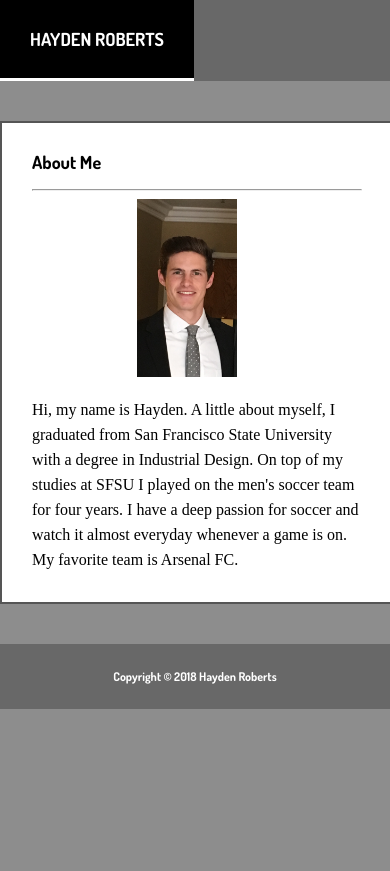
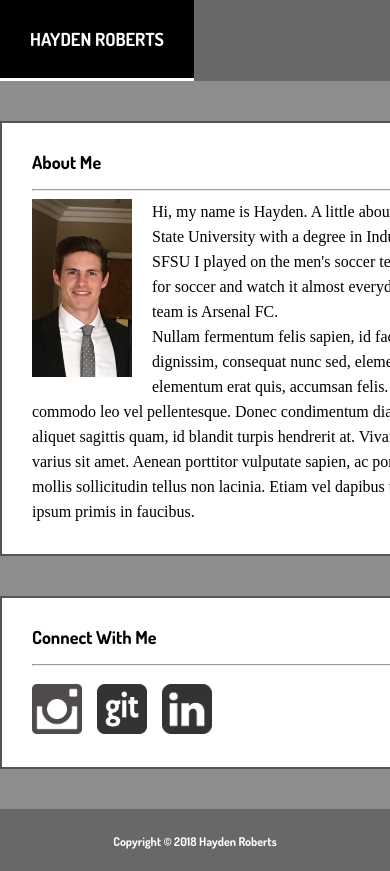
Before and after one commit to HaydenRoberts/Responsive-Portfolio, a plain HTML site: page index.html in a window 390 px wide. Shown: the top 871 px of the page. Before the commit the page ends 844 px from the top, so only its background shows below. Drawn offline with Linux system fonts and the light colour scheme.

Commit message:
Working on responsive layout for 768 width

```diff
--- a/css/style.css
+++ b/css/style.css
@@ -288,3 +288,28 @@ input[type=submit] {
         top: -100px;
     }
 }
+
+@media screen and (max-width: 768px) {
+    /* Index Page */
+
+    .main-section {
+        display: block;
+        width: 636px;
+        clear: both;
+    }
+
+    .headshot {
+        float: left;
+    }
+
+    .connect {
+        display: block;
+        position: relative;
+        margin-top: 40px;
+        width: 636px;
+    }
+
+    .portfolio-images {
+        display: inline-block;
+    }
+}
--- a/index.html
+++ b/index.html
@@ -35,6 +35,9 @@
                     years. I have a deep passion for soccer and watch it almost everyday whenever
                     a game is on. My favorite team is Arsenal FC.
                 </p>
+                <p>Nullam fermentum felis sapien, id facilisis neque facilisis ac. Nam id velit dignissim, consequat nunc sed, elementum orci. Donec nec est maximus, elementum erat quis, accumsan felis. Ut in molestie mi. Suspendisse bibendum commodo leo vel pellentesque. Donec condimentum diam sem, et volutpat erat aliquet non. Mauris aliquet sagittis quam, id blandit turpis hendrerit at. Vivamus tristique enim nunc, sed dapibus enim varius sit amet. Aenean porttitor vulputate sapien, ac porttitor nunc porttitor consectetur. Aenean mollis sollicitudin tellus non lacinia. Etiam vel dapibus urna. Interdum et malesuada fames ac ante ipsum primis in faucibus.
+
+                    </p>
             </div>
 
             <div class="connect">
```
